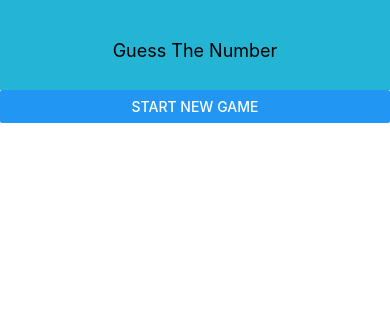
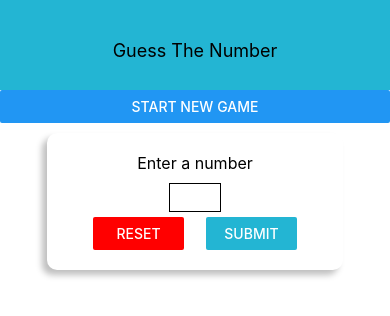
Before and after one commit to austinbooth/rn-guess-the-number, a React Native app: screen / in a window 390 px wide. Both pictures are taken after a click on the button "START NEW GAME". Shown: the top 316 px of the page. Built offline with nearby package versions, Linux system fonts and the light colour scheme.

Commit message:
adds guess and guess evaluation logic

```diff
--- a/components/GameView.jsx
+++ b/components/GameView.jsx
@@ -1,20 +1,170 @@
 import React, { useState } from "react";
-import { View, Text, StyleSheet } from "react-native";
+import {
+  View,
+  Text,
+  StyleSheet,
+  TextInput,
+  Button,
+  TouchableWithoutFeedback,
+  Keyboard,
+  Alert,
+} from "react-native";
+import colours from "../colours";
+import CardView from "./CardView";
 
 const GameView = (props) => {
   const generateRandomNumber = (min, max) => {
     min = Math.ceil(min);
     max = Math.floor(max);
     const randomNum = Math.floor(Math.random() * (max - min) + min);
+    return randomNum;
   };
 
   const [randomNumber, setRandomNumber] = useState(
     generateRandomNumber(1, 100)
   );
+  const [enteredValue, setEnteredValue] = useState("");
+  const [submitted, setSubmitted] = useState(false);
+  const [selectedNumber, setSelectedNumber] = useState();
 
-  return <View></View>;
+  const numberInputHandler = (input) => {
+    setEnteredValue(input.replace(/[^0-9]/g, ""));
+  };
+
+  const clearInput = () => {
+    setEnteredValue("");
+  };
+
+  const submitInputHandler = () => {
+    const chosenNumber = +enteredValue;
+    if (isNaN(chosenNumber) || chosenNumber <= 0 || chosenNumber > 99) {
+      Alert.alert("Invalid number!", "Please enter a number between 1 and 99", [
+        { text: "OK", style: "destructive", onPress: clearInput },
+      ]);
+      return;
+    }
+    setSubmitted(true);
+    setSelectedNumber(chosenNumber);
+    clearInput();
+    Keyboard.dismiss();
+  };
+
+  return (
+    <TouchableWithoutFeedback onPress={() => Keyboard.dismiss()}>
+      <View style={styles.container}>
+        <CardView style={styles.inputContainer}>
+          <Text style={styles.text}>Enter a number</Text>
+          <TextInput
+            style={styles.input}
+            blurOnSubmit
+            autoCorrect={false}
+            keyboardType="number-pad"
+            maxLength={2}
+            onChangeText={numberInputHandler}
+            value={enteredValue}
+          />
+          <View style={styles.buttonContainer}>
+            <View style={styles.button}>
+              <Button title="Reset" color="red" onPress={clearInput} />
+            </View>
+            <View style={styles.button}>
+              <Button
+                title="Submit"
+                color={colours.primary}
+                onPress={submitInputHandler}
+              />
+            </View>
+          </View>
+        </CardView>
+        {submitted && (
+          <View style={styles.summaryContainer}>
+            <Text>You chose</Text>
+            <View style={styles.selectedNumber}>
+              <Text style={styles.number}>{selectedNumber}</Text>
+            </View>
+          </View>
+        )}
+        {submitted && selectedNumber === randomNumber && (
+          <CardView style={styles.summaryContainer}>
+            <Text style={styles.win}>You win!!!</Text>
+          </CardView>
+        )}
+        {submitted && selectedNumber < randomNumber && (
+          <CardView style={styles.summaryContainer}>
+            <Text style={styles.higher}>Higher</Text>
+          </CardView>
+        )}
+        {submitted && selectedNumber > randomNumber && (
+          <CardView style={styles.summaryContainer}>
+            <Text style={styles.lower}>Lower</Text>
+          </CardView>
+        )}
+      </View>
+    </TouchableWithoutFeedback>
+  );
 };
 
-const styles = StyleSheet.create({});
+const styles = StyleSheet.create({
+  container: {
+    flex: 1,
+    padding: 10,
+    alignItems: "center",
+    justifyContent: "flex-start",
+  },
+  input: {
+    borderWidth: 1,
+    borderColor: "black",
+    width: "20%",
+    padding: 5,
+    marginTop: 10,
+    marginBottom: 5,
+    textAlign: "center",
+  },
+  buttonContainer: {
+    flexDirection: "row",
+    width: "100%",
+    justifyContent: "space-around",
+    paddingHorizontal: 15,
+  },
+  inputContainer: {
+    width: 300,
+    maxWidth: "80%",
+    alignItems: "center",
+  },
+  button: {
+    width: "40%",
+  },
+  text: {
+    fontSize: 16,
+  },
+  summaryContainer: {
+    marginTop: 20,
+    // alignItems: "center",
+  },
+  selectedNumber: {
+    borderWidth: 2,
+    padding: 10,
+    borderRadius: 10,
+    marginVertical: 10,
+    alignItems: "center",
+    justifyContent: "center",
+  },
+  number: {
+    color: colours.accent,
+    fontSize: 22,
+  },
+  higher: {
+    color: "red",
+    fontSize: 22,
+  },
+  lower: {
+    color: "blue",
+    fontSize: 22,
+  },
+  win: {
+    color: "orange",
+    fontSize: 30,
+  },
+});
 
 export default GameView;
```
